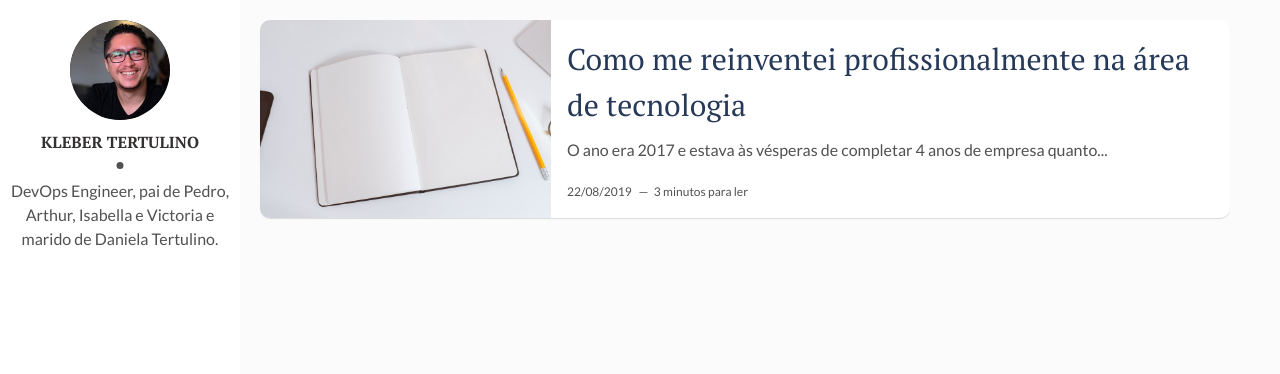
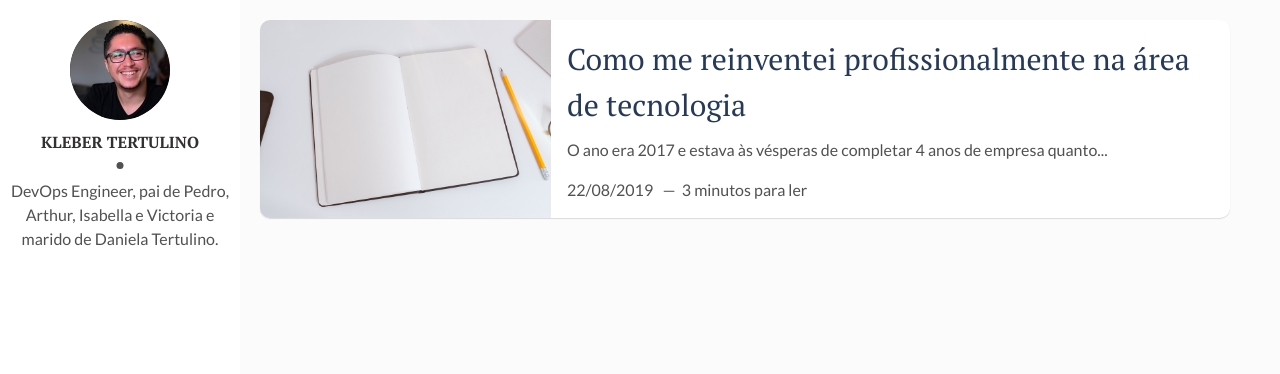
Before and after one commit to klebertertulino/klebertertulino.github.io, a Jekyll site: the page built from index.html, in a window 1280 px wide. Shown: the top 374 px of the page. Built offline with Jekyll 4.4.1, drawn with Linux system fonts in a browser that asks for light colours; the list of posts is cut into pages by our own code.

Commit message:
Some changes

```diff
--- a/_layouts/post.html
+++ b/_layouts/post.html
@@ -18,8 +18,8 @@
       <header class="header-page">
         <h1 class="page-title">{{page.title}}</h1>
         <div class="page-date">
-          <span class="post-date">{{page.date | date: '%d/%m/%Y'}}&nbsp;&nbsp;&nbsp;—&nbsp;</span>
-          <span class="post-words">{{page.content | number_of_words }}{% unless words contains "-" %}{{ words | plus: 250 | divided_by: 250 | append: " minutos para ler" }}{% endunless %}</span>
+          <span>{{page.date | date: '%d/%m/%Y'}}&nbsp;&nbsp;&nbsp;—&nbsp;</span>
+          <span>{{page.content | number_of_words }}{% unless words contains "-" %}{{ words | plus: 250 | divided_by: 250 | append: " minutos para ler" }}{% endunless %}</span>
         </div>
       </header>
       {{content | markdownify}}
--- a/index.html
+++ b/index.html
@@ -10,8 +10,8 @@
   <div class="post-content">
     <h2 class="post-title"><a href="{{post.url | prepend: site.baseurl}}">{{post.title}}</a></h2>
     <p>{{ post.content | strip_html | truncatewords: 15 }}</p>
-    <span class="post-date">{{post.date | date: '%d/%m/%Y'}}&nbsp;&nbsp;&nbsp;—&nbsp;</span>
-    <span class="post-words">{% capture words %}{{ post.content | number_of_words }}{% endcapture %}{% unless words contains "-" %}{{ words | plus: 250 | divided_by: 250 | append: " minutos para ler" }}{% endunless %}</span>
+    <span>{{post.date | date: '%d/%m/%Y'}}&nbsp;&nbsp;&nbsp;—&nbsp;</span>
+    <span>{% capture words %}{{ post.content | number_of_words }}{% endcapture %}{% unless words contains "-" %}{{ words | plus: 250 | divided_by: 250 | append: " minutos para ler" }}{% endunless %}</span>
   </div>
 </article>
 {% endfor %}
```
